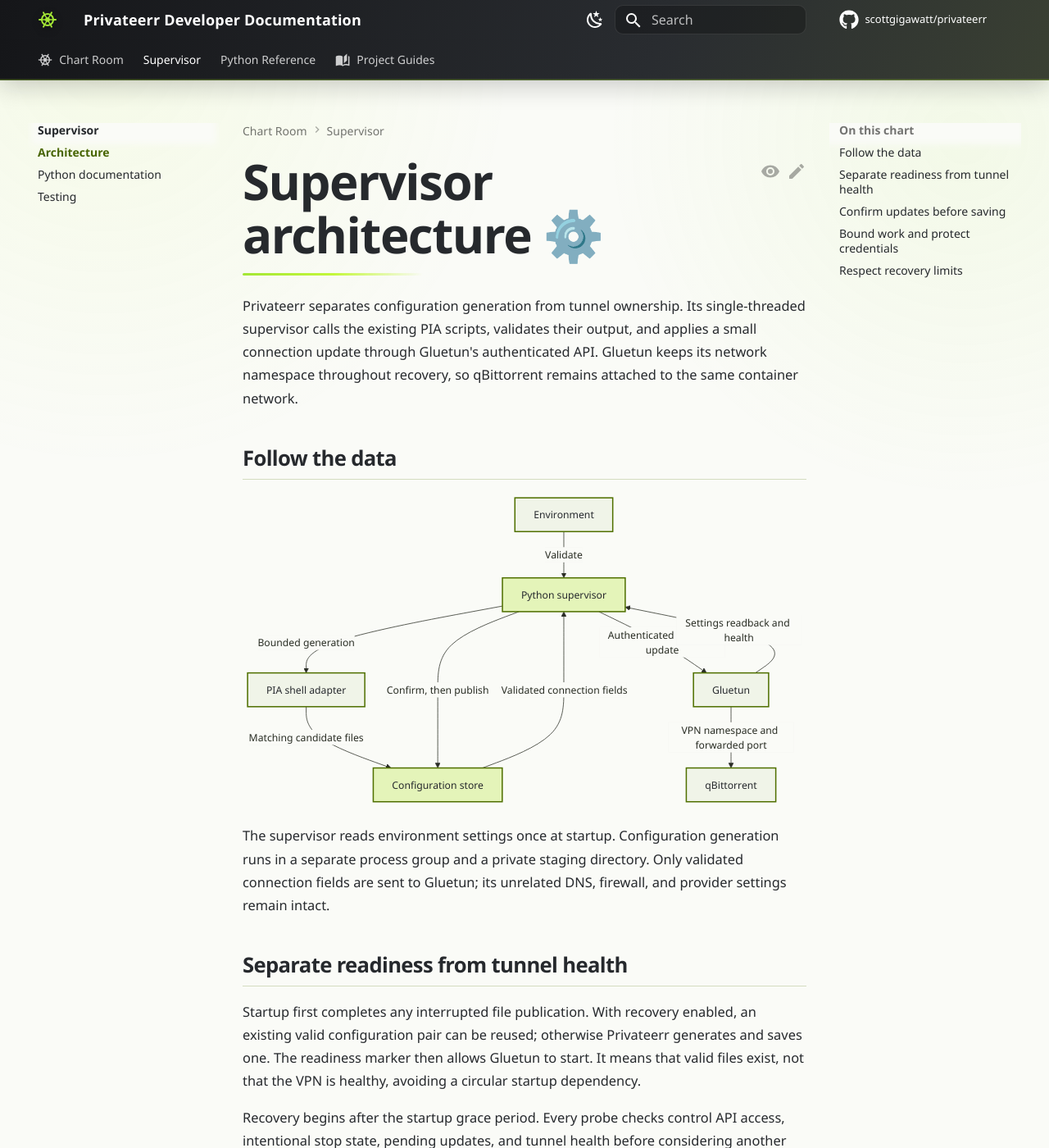
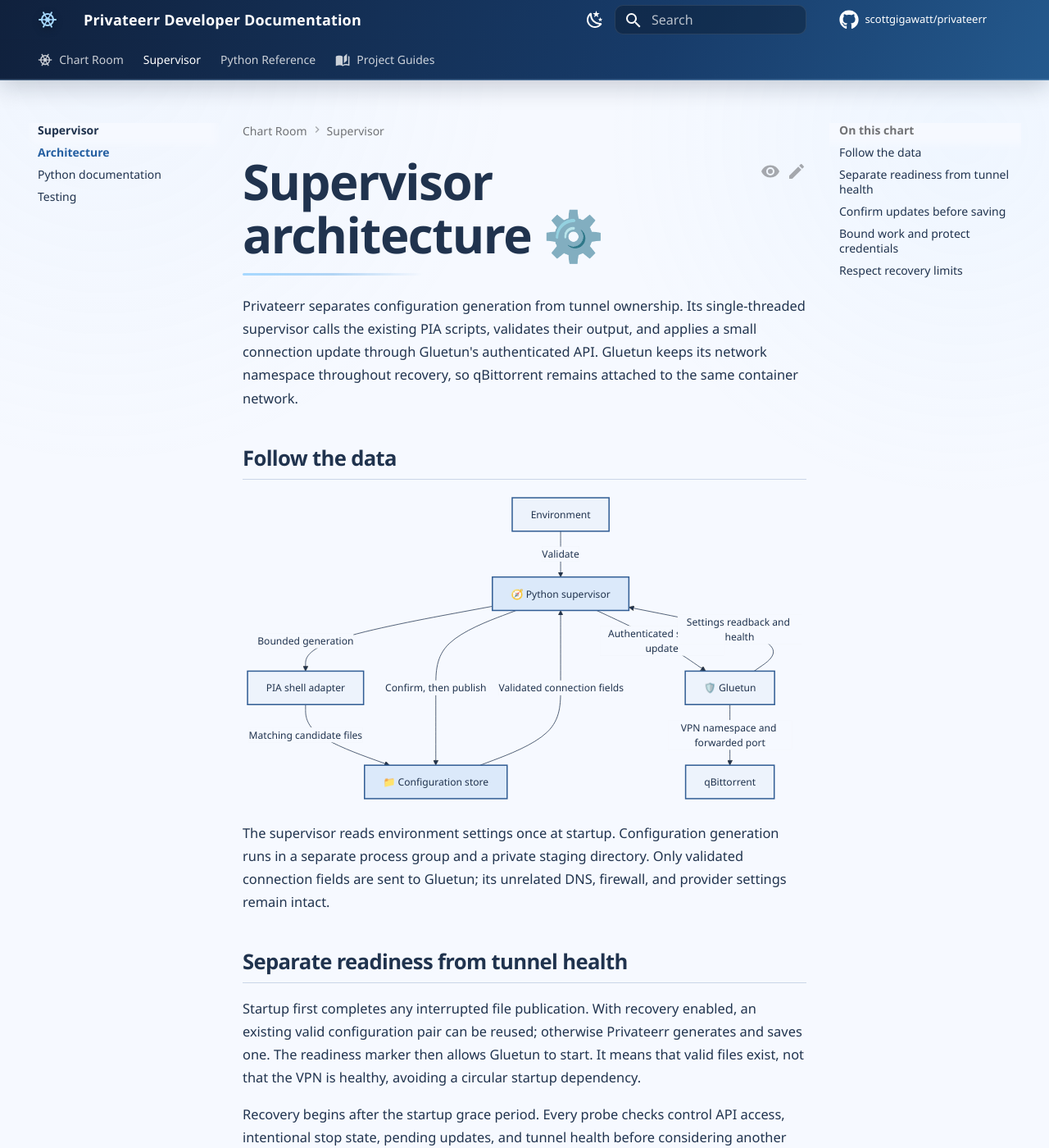
Before and after one commit to scottgigawatt/privateerr, an MkDocs documentation site: the page built from docs/development/privateerr/architecture.md, in a window 1280 px wide and 1400 px high. Shown: the whole window at 82% size. Built offline with MkDocs 1.6.1 and Material for MkDocs 9.7.7, drawn with Linux system fonts in a browser that asks for light colours; comment, search, counter and statistics services are not loaded.

````diff
--- a/docs/assets/stylesheets/extra.css
+++ b/docs/assets/stylesheets/extra.css
@@ -8,51 +8,51 @@
 
 /* Shared brand tokens and privacy-friendly system font stacks. */
 :root {
-  --privateerr-graphite: #17181b;
-  --privateerr-slate: #26282d;
-  --privateerr-moss: #507000;
-  --privateerr-lime: #c3f73a;
-  --privateerr-accent: #a3e635;
-  --privateerr-paper: #f5f6f1;
+  --privateerr-ink: #102039;
+  --privateerr-navy: #17365b;
+  --privateerr-sapphire: #315d94;
+  --privateerr-ice: #b1d4f4;
+  --privateerr-accent: #a6d8ff;
+  --privateerr-paper: #f6f9ff;
   --md-text-font: "Avenir Next", Avenir, "Segoe UI", system-ui, sans-serif;
   --md-code-font: "SFMono-Regular", Consolas, "Liberation Mono", monospace;
 }
 
-/* Pale neutral surfaces with graphite navigation and dark lime links. */
+/* Cool white surfaces with deep navy navigation and sapphire blue links. */
 [data-md-color-scheme="default"] {
-  --md-primary-fg-color: #25272b;
-  --md-primary-fg-color--light: #41454b;
-  --md-primary-fg-color--dark: #16171a;
-  --md-accent-fg-color: #4d6800;
-  --md-accent-fg-color--transparent: rgb(77 104 0 / 12%);
-  --md-default-bg-color: #fafbf7;
-  --md-default-fg-color: #26292d;
-  --md-typeset-a-color: #466300;
-  --md-code-bg-color: #eef0e9;
-  --md-code-fg-color: #292d24;
-  --privateerr-border: rgb(80 112 0 / 22%);
-  --privateerr-shadow: rgb(23 24 27 / 10%);
+  --md-primary-fg-color: #193f70;
+  --md-primary-fg-color--light: #35669c;
+  --md-primary-fg-color--dark: #17365b;
+  --md-accent-fg-color: #225da0;
+  --md-accent-fg-color--transparent: rgb(34 93 160 / 12%);
+  --md-default-bg-color: #f6f9ff;
+  --md-default-fg-color: #20334e;
+  --md-typeset-a-color: #225da0;
+  --md-code-bg-color: #eaf0f8;
+  --md-code-fg-color: #20334e;
+  --privateerr-border: rgb(49 93 148 / 22%);
+  --privateerr-shadow: rgb(16 32 57 / 10%);
   --privateerr-surface: rgb(255 255 255 / 72%);
 }
 
-/* Graphite surfaces with electric lime links and restrained lime details. */
+/* Midnight navy surfaces with cool white text and icy blue links. */
 [data-md-color-scheme="slate"] {
   color-scheme: dark;
-  --md-hue: 220;
-  --md-primary-fg-color: #17181b;
-  --md-primary-fg-color--light: #383c42;
-  --md-primary-fg-color--dark: #101113;
-  --md-accent-fg-color: #d1fa77;
-  --md-accent-fg-color--transparent: rgb(209 250 119 / 12%);
-  --md-default-bg-color: #1b1d21;
-  --md-default-fg-color: #e6e9df;
-  --md-typeset-a-color: #bef264;
-  --md-code-bg-color: #131518;
-  --md-code-fg-color: #e3e9d8;
-  --md-footer-bg-color: #131518;
-  --privateerr-border: rgb(195 247 58 / 20%);
+  --md-hue: 215;
+  --md-primary-fg-color: #102039;
+  --md-primary-fg-color--light: #294d78;
+  --md-primary-fg-color--dark: #0c1729;
+  --md-accent-fg-color: #badfff;
+  --md-accent-fg-color--transparent: rgb(186 223 255 / 12%);
+  --md-default-bg-color: #122138;
+  --md-default-fg-color: #f6f9ff;
+  --md-typeset-a-color: #9dccfa;
+  --md-code-bg-color: #0c1729;
+  --md-code-fg-color: #dbe8f7;
+  --md-footer-bg-color: #0c1729;
+  --privateerr-border: rgb(177 212 244 / 20%);
   --privateerr-shadow: rgb(0 0 0 / 28%);
-  --privateerr-surface: rgb(35 38 33 / 76%);
+  --privateerr-surface: rgb(27 48 77 / 76%);
 }
 
 /*
@@ -65,8 +65,8 @@ body {
 
 body::before {
   background-image:
-    radial-gradient(circle at 10% 5%, rgb(195 247 58 / 8%), transparent 25rem),
-    radial-gradient(circle at 92% 12%, rgb(163 230 53 / 8%), transparent 22rem);
+    radial-gradient(circle at 10% 5%, rgb(177 212 244 / 8%), transparent 25rem),
+    radial-gradient(circle at 92% 12%, rgb(166 216 255 / 8%), transparent 22rem);
   background-position: center;
   background-repeat: no-repeat;
   background-size: cover;
@@ -78,18 +78,18 @@ body::before {
 }
 
 ::selection {
-  background: rgb(195 247 58 / 28%);
+  background: rgb(177 212 244 / 28%);
 }
 
 /* Give the global chrome a crisp chart-room identity. */
 .md-header,
 .md-tabs {
-  background-image: linear-gradient(115deg, #151619 0%, #292c30 62%, #3a4033 100%);
+  background-image: linear-gradient(115deg, #10213d 0%, #173b69 62%, #24598d 100%);
 }
 
 .md-header {
-  border-bottom: 1px solid rgb(163 230 53 / 34%);
-  box-shadow: 0 0.35rem 1.4rem rgb(16 17 19 / 20%);
+  border-bottom: 1px solid rgb(166 216 255 / 34%);
+  box-shadow: 0 0.35rem 1.4rem rgb(12 23 41 / 20%);
 }
 
 .md-header__button.md-logo {
@@ -103,7 +103,7 @@ body::before {
 }
 
 .md-tabs {
-  border-bottom: 1px solid rgb(195 247 58 / 12%);
+  border-bottom: 1px solid rgb(177 212 244 / 12%);
 }
 
 .md-tabs__link {
@@ -150,7 +150,7 @@ body::before {
 }
 
 .md-typeset h1::after {
-  background: linear-gradient(90deg, var(--privateerr-accent), var(--privateerr-lime), transparent);
+  background: linear-gradient(90deg, var(--privateerr-accent), var(--privateerr-ice), transparent);
   border-radius: 999px;
   content: "";
   display: block;
@@ -233,12 +233,12 @@ body::before {
 }
 
 .md-typeset table:not([class]) th {
-  background: linear-gradient(110deg, rgb(80 112 0 / 14%), rgb(195 247 58 / 8%));
+  background: linear-gradient(110deg, rgb(49 93 148 / 14%), rgb(177 212 244 / 8%));
   color: var(--md-default-fg-color);
 }
 
 .md-typeset table:not([class]) tr:hover td {
-  background: rgb(195 247 58 / 6%);
+  background: rgb(177 212 244 / 6%);
 }
 
 .md-typeset .highlight {
@@ -264,9 +264,9 @@ body::before {
 
 /* Keep labels readable on the guides' pale diagram nodes in both page themes. */
 .mermaid {
-  --md-mermaid-node-bg-color: #e4f4b9;
-  --md-mermaid-node-fg-color: #507000;
-  --md-mermaid-label-fg-color: #26292d;
+  --md-mermaid-node-bg-color: #dbe9fa;
+  --md-mermaid-node-fg-color: #315d94;
+  --md-mermaid-label-fg-color: #20334e;
 }
 
 /* Make generated API entries easier to scan as independent contracts. */
@@ -304,8 +304,8 @@ body::before {
 }
 
 .md-footer {
-  background-image: linear-gradient(115deg, #131518, #272b24);
-  border-top: 1px solid rgb(163 230 53 / 20%);
+  background-image: linear-gradient(115deg, #0c1729, #17365b);
+  border-top: 1px solid rgb(166 216 255 / 20%);
 }
 
 :focus-visible {
--- a/docs/development/privateerr/architecture.md
+++ b/docs/development/privateerr/architecture.md
@@ -8,17 +8,17 @@ Privateerr separates configuration generation from tunnel ownership. Its single-
 flowchart TD
   accTitle: Privateerr supervisor boundaries
   accDescr: Environment settings configure the Python supervisor. A bounded shell adapter invokes PIA and writes a staged candidate. The supervisor applies connection settings through Gluetun's API and publishes matching files after confirmation. Gluetun owns the VPN and updates qBittorrent through its port-forwarding hook.
-  env["Environment"] -->|"Validate"| supervisor["Python supervisor"]
+  env["Environment"] -->|"Validate"| supervisor["🧭 Python supervisor"]
   supervisor -->|"Bounded generation"| adapter["PIA shell adapter"]
-  adapter -->|"Matching candidate files"| store["Configuration store"]
+  adapter -->|"Matching candidate files"| store["📁 Configuration store"]
   store -->|"Validated connection fields"| supervisor
-  supervisor -->|"Authenticated settings update"| gluetun["Gluetun"]
+  supervisor -->|"Authenticated settings update"| gluetun["🛡️ Gluetun"]
   gluetun -->|"Settings readback and health"| supervisor
   supervisor -->|"Confirm, then publish"| store
   gluetun -->|"VPN namespace and forwarded port"| app["qBittorrent"]
 
-  classDef control fill:#e4f4b9,stroke:#507000,color:#26292d,stroke-width:2px
-  classDef boundary fill:#f0f4e8,stroke:#507000,color:#26292d,stroke-width:2px
+  classDef control fill:#dbe9fa,stroke:#315d94,color:#20334e,stroke-width:2px
+  classDef boundary fill:#edf3fc,stroke:#315d94,color:#20334e,stroke-width:2px
   class supervisor,store control
   class env,adapter,gluetun,app boundary
 ```
````
Also changed, not shown: AGENTS.md (+3 -1 lines), docs/CONTRIBUTING.md (+1 -1 lines), docs/documentation-style.md (+1 -1 lines), 8 other files.
